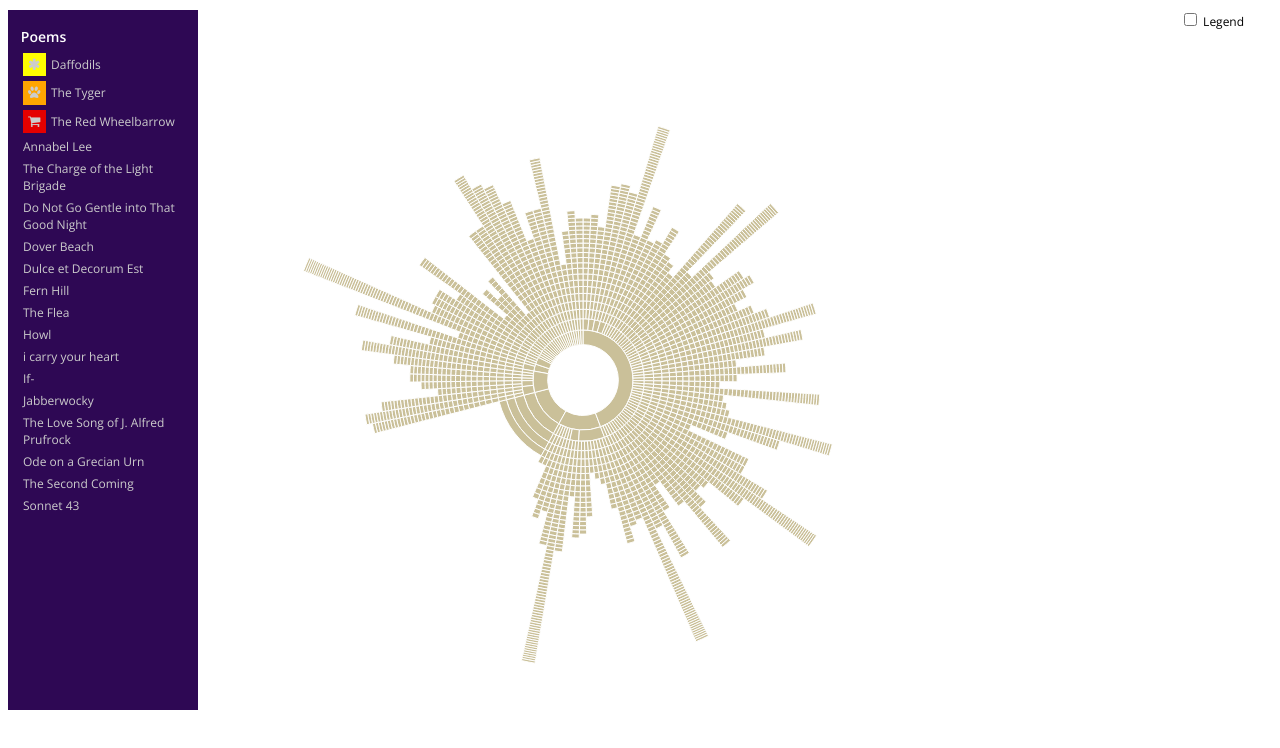
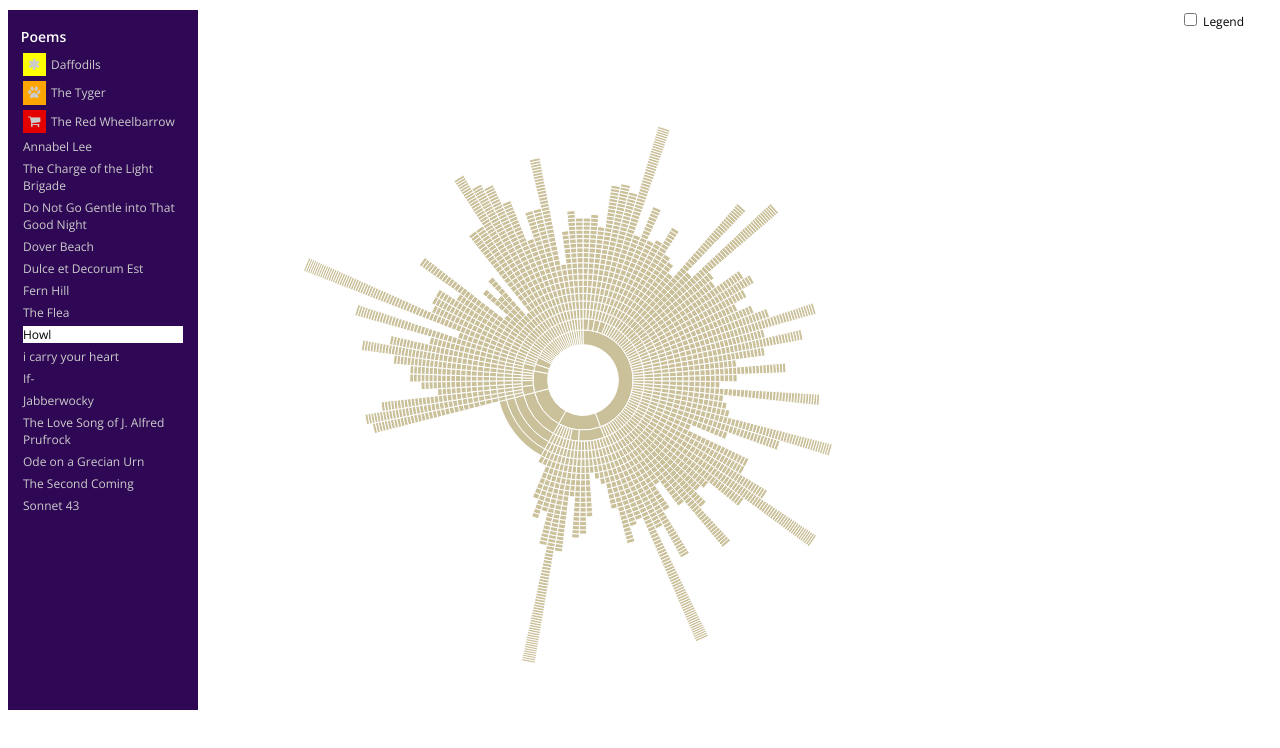
Before and after one commit to kjiang8/sunburst-poetry, a plain HTML site: page index.html in a window 1280 px wide. Both pictures are taken after a click on the link "Howl". Drawn offline with nearby package versions, Linux system fonts and the light colour scheme.

Commit message:
current poem highlighting

```diff
--- a/css/style.css
+++ b/css/style.css
@@ -40,11 +40,16 @@
     width: 13px;
 }
 
-
 .menu > a:hover{
-    background: white;
+    background: #ffffff;
 }
 .menu > a:hover span{
+    color: black;
+}
+.menu > a.current{
+	background: #ffffff;
+}
+.menu > a.current span{
     color: black;
 }
 
--- a/js/sequences.js
+++ b/js/sequences.js
@@ -16,6 +16,9 @@ var poemName = '';
 $('a').click(function(){
   poemName = $(this).attr('value');
   var path = 'ordered/'+poemName + '.csv';
+
+  $('a').removeClass('current');
+  $(this).addClass('current');
 
   switch (poemName){
     case 'tyger':
```
